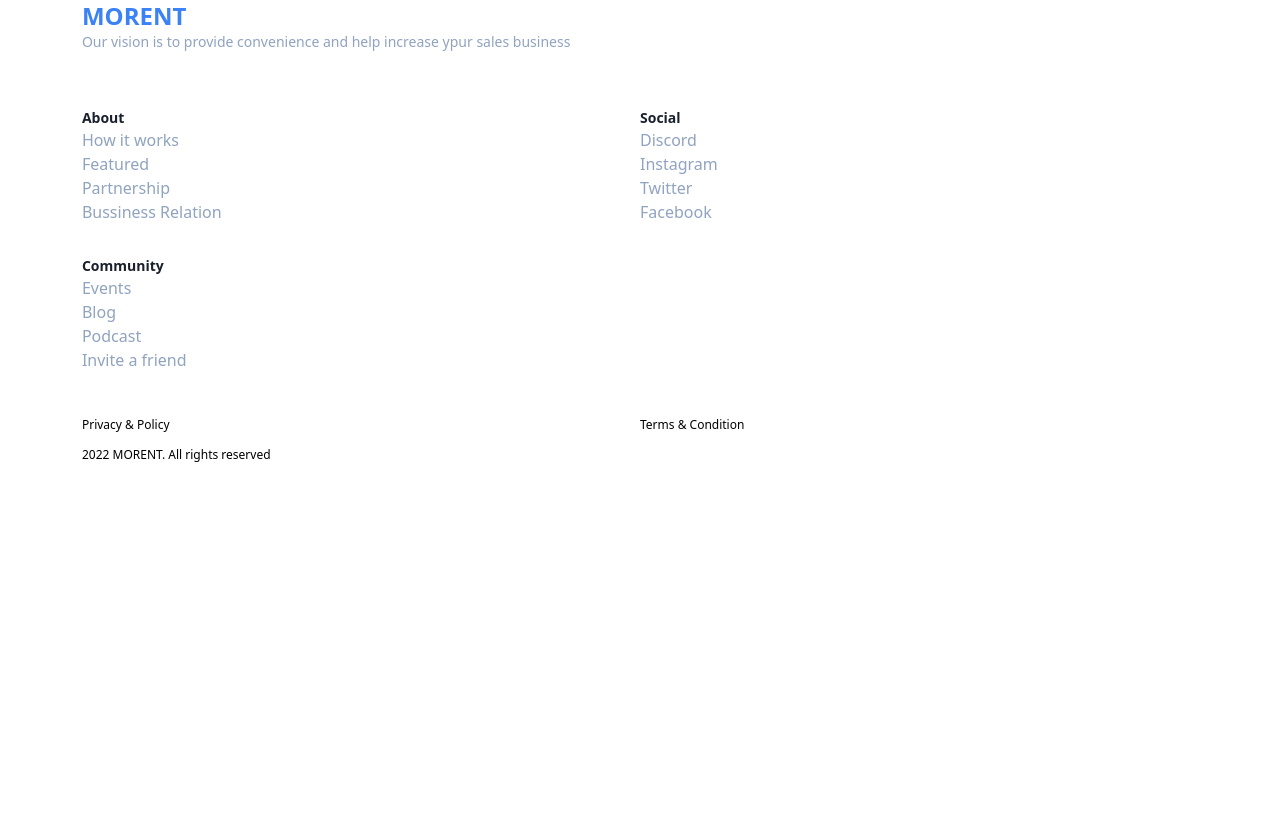
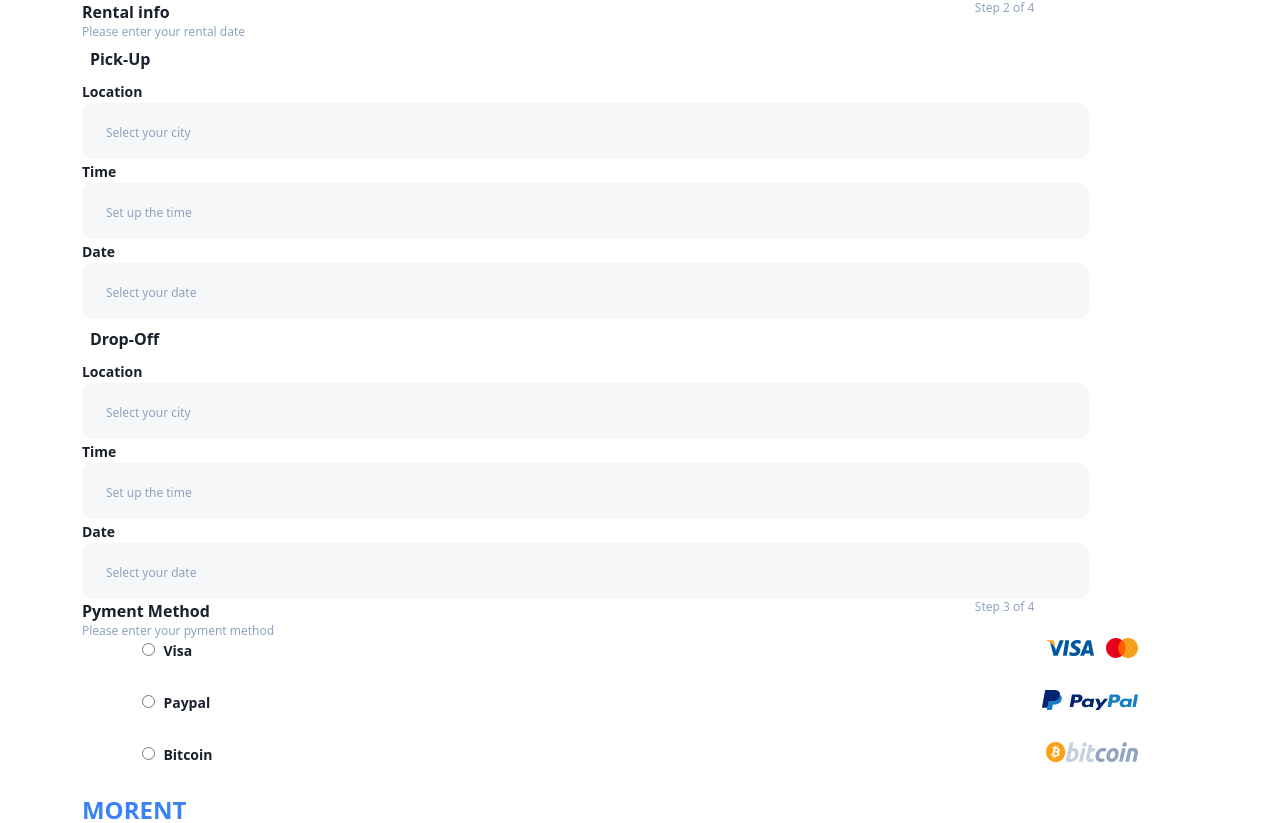
Before and after one commit to PrRonald/Rent-Car, a React (Create React App) app: page /paymentCarRent/1 in a window 1280 px wide. Shown: the part 857-1680 px from the top of the page. Before the commit the page ends 1401 px from the top, so only its background shows below. Built offline with nearby package versions, Linux system fonts and the light colour scheme.

Commit message:
a new branch was created, handling a error. billingInfo was deleted and the every each inputs are created with array objects

```diff
--- a/src/component/BillingInfo.jsx
+++ b/src/component/ContentInf.jsx
@@ -1,36 +1,27 @@
-import { InputText } from "./InputText";
 
-export const BillingInfo = () => {
-
-    const inputs = [
-        { labelfor: "name", label: "Name", inputText: "Your name" },
-        { labelfor: "address", label: "Address", inputText: "Address" },
-        { labelfor: "phone", label: "Phone Number", inputText: "Phone number" },
-        { labelfor: "Towncity", label: "Town/City", inputText: "Town or city" },
-    ]
-
+export const ContentInf = ({children, title, description, steps}) => {
     return (
         <section>
             <div className="grid grid-cols-[80%_20%] grid-rows-[100%] justify-start " >
                 <div>
                     <h1
                         className="font-bold font-sans text-[16px] leading-[24px] text-[#1A202C]" >
-                        Billing info
+                        {title}
                     </h1>
                     <h2
                         className="font-medium font-sans text-[12px] leading-[15.12px] text-[#90A3BF]" >
-                        Please enter your billing info
+                        {description}
                     </h2>
                 </div>
                 <div >
                     <h2
                         className="font-medium font-sans text-[12px] leading-[15.12px] text-[#90A3BF]" >
-                        Step 1 of 4
+                        {steps}
                     </h2>
                 </div>
             </div>
             <div className="inputs" >
-                <InputText inputInfo={inputs} />
+                {children}
             </div>
         </section>
     );
--- a/src/component/InputText.jsx
+++ b/src/component/InputText.jsx
@@ -1,9 +1,9 @@
-export const InputText = ({ inputInfo }) => {
+export const InputText = ({ inputInfo, styles}) => {
     return (
-        <section>
+        <section className={`size-[auto] ${styles} `} >
             {
                 inputInfo.map(input => (
-                    <div className="w-[90.2%]  " >
+                    <div className="w-[90.2%]  " key={input.label} >
                         <label
                             className="font-semibold font-sans text-[14px] leading-[21px] text-[#1A202C]"
                             htmlFor={input.labelfor}>
@@ -11,17 +11,14 @@ export const InputText = ({ inputInfo }) => {
                         </label>
                         <input
                             className="placeholder:font-medium placeholder:font-sans placeholder:text-[12px]
-                            placeholder:leading-[15.12px] placeholder:text-[#90A3BF] placeholder:pl-[24px]
+                            placeholder:leading-[15.12px] placeholder:text-[#90A3BF] pl-[24px] outline-none
                             h-[56px] w-full rounded-[10px] bg-[#F6F7F9] "
-                            type="text"
+                            type={input.type}
                             name={input.inputText}
                             id={input.labelfor}
                             placeholder={input.inputText}
                         />
-
                     </div>
-
-
                 ))
             }
         </section>
--- /dev/null
+++ b/src/component/PymentMethod.jsx
@@ -0,0 +1,83 @@
+import React, { useState } from 'react';
+import { InputText } from './InputText';
+
+
+const Visa = [
+    { labelfor: "carname", label: "Car Name", inputText: "Car Name", type: "text" },
+    { labelfor: "carholder", label: "Car Holder", inputText: "Car Holder", type: "text" },
+    { labelfor: "expirationdate", label: "Expiration Date", inputText: "DD/MMYY", type: "text" },
+    { labelfor: "cvc", label: "CVC", inputText: "CVC", type: "text" },
+]
+
+
+export const PymentMethod = () => {
+
+    const options = [
+        { value: '1', label: 'Visa', component: <Tag1 />, img: "../svg/Visa.svg" },
+        { value: '2', label: 'Paypal', component: <Tag2 />, img: "../svg/PayPal.svg" },
+        { value: '3', label: 'Bitcoin', component: <Tag3 />, img: "../svg/Bitcoin.svg" },
+    ];
+
+    const [selectedValue, setSelectedValue] = useState(<Tag1 />);
+
+    const handleChange = (event) => {
+        setSelectedValue(event.target.value);
+    };
+
+    return (
+        <div className='w-full h-full bg-white ' >
+            {options.map((option, index) => (
+                <div
+                    className='size-full grid grid-rows-[auto-auto] grid-cols-1 justify-center'
+                    key={index}  >
+                    <div className='w-full h-[52px] pl-[5.42%] pr-[5.42%] rounded-[10px] br-[#F6F7F9]
+                                    grid grid-cols-[50%_50%] justify-center border-black '  >
+                        <div className='size-full' >
+
+                            <input
+                                type="radio"
+                                id={option.value}
+                                name="conditional-input" // Use a specific name for grouping
+                                value={option.value}
+                                checked={selectedValue === option.value}
+                                onChange={handleChange}
+                                aria-label={option.label} // Provide ARIA label for screen readers
+                                className='border-[#90A3BF] '
+                            />
+                            <label
+                                htmlFor={option.value}
+                                className="font-semibold font-snas text-[14px] leading-[21px]
+                        text-[#1A202C] pl-[8px]" >
+                                {option.label}
+                            </label>
+
+
+                        </div>
+                        <img className="justify-self-end" src={option.img} alt={option.img} />
+
+                    </div>
+                    <div className={(selectedValue === option.value) ? " w-[100%]:" : "hidden"}>
+                        {option.component}
+                    </div>
+                </div>
+            ))}
+        </div>
+    );
+};
+
+const Tag1 = () => {
+    return (
+        <InputText inputInfo={Visa} styles={"flex flex-col items-center"} />
+    );
+}
+
+const Tag2 = () => {
+    return (
+        <p>Item:2</p>
+    );
+}
+const Tag3 = () => {
+    return (
+        <p>Item:3</p>
+    );
+}
--- a/src/root/PaymentCarRent.jsx
+++ b/src/root/PaymentCarRent.jsx
@@ -6,9 +6,9 @@ import { MorentName } from "../component/MorentName";
 import { FaRegUserCircle } from "react-icons/fa";
 import { TableBill } from "../component/TableBill";
 import { BillDatail } from "../component/BillDatail";
-import { BillingInfo } from "../component/BillingInfo";
-
-
+import { InputText } from "../component/InputText";
+import { ContentInf } from "../component/ContentInf";
+import { PymentMethod } from "../component/PymentMethod";
 
 
 export const PaymentCarRent = () => {
@@ -16,11 +16,23 @@ export const PaymentCarRent = () => {
     const { carId } = useParams()
     const obj = getCarById(Number(carId), cars)
 
+    const InputsBill = [
+        { labelfor: "name", label: "Name", inputText: "Your name", type: "text" },
+        { labelfor: "address", label: "Address", inputText: "Address", type: "text" },
+        { labelfor: "phone", label: "Phone Number", inputText: "Phone number", type: "text" },
+        { labelfor: "Towncity", label: "Town/City", inputText: "Town or city", type: "text" },
+    ]
+
+    const inputsRental = [
+        { labelfor: "location", label: "Location", inputText: "Select your city", type: "text" },
+        { labelfor: "time", label: "Time", inputText: "Set up the time", type: "select" },
+        { labelfor: "date", label: "Date", inputText: "Select your date", type: "select" },
+    ]
+
     return (
         <section>
             <div className="h-auto w-full grid grid-rows-[auto_auto_auto]
             grid-cols-[87.2%] justify-center " >
-
                 {/* Header */}
                 <div className=" grid grid-cols-2 w-full h-[74px] align-middle">
                     <div className="self-center size-[24px]"  >
@@ -28,32 +40,74 @@ export const PaymentCarRent = () => {
                     </div>
                     <FaRegUserCircle className="self-center justify-self-end size-[28px]" />
                 </div>
-
                 {/* Body */}
-                <div  >
+                <div className=" grid grid-cols-[100%] grid-rows-[auto_auto_auto]  ">
                     {/* Summary */}
                     <div className="h-[424px] grid grid-cols-[100%] grid-rows-[auto_auto]  ">
                         <div  >
                             <BillDatail img={`.${obj.img}`} name={obj.name} />
                         </div>
-
                         <div className="pt-[36px]" >
                             <TableBill price={obj.price} />
                         </div>
                     </div>
+                    <div>
+                        <ContentInf
+                            title={"Billing info"}
+                            description={"Please enter your billing info"}
+                            steps={"Step 1 of 4"}
+                        >
+                            <InputText inputInfo={InputsBill} />
+                        </ContentInf>
+                    </div>
+                    <div>
+                        <ContentInf
+                            title={"Rental info"}
+                            description={"Please enter your rental date"}
+                            steps={"Step 2 of 4"}
+                        >
+                            <div>
+                                <div>
+                                    <div className="p-2" >
+                                        <h1
+                                            className="text-[16px] font-semibold text-[#1A202C]  "
+                                        >
+                                            Pick-Up
+                                        </h1>
+                                    </div>
+                                    <InputText inputInfo={inputsRental} />
+                                </div>
+                                <div>
+                                    <div className="p-2" >
+                                        <h1
+                                            className="text-[16px] font-semibold text-[#1A202C]  "
+                                        >
+                                            Drop-Off
+                                        </h1>
+                                    </div>
+                                    <InputText inputInfo={inputsRental} />
+                                </div>
 
+                            </div>
+                        </ContentInf>
+                    </div>
                     <div>
-                        <BillingInfo />
+                        <ContentInf
+                            title={"Pyment Method"}
+                            description={"Please enter your pyment method"}
+                            steps={"Step 3 of 4"}
+                        >
+                            <div>
+                                <PymentMethod />
+                            </div>
+                        </ContentInf>
                     </div>
                 </div>
-
             </div>
             {/* Footer */}
             <div>
                 <Footer />
             </div>
-
-
         </section>
 
     );
```
Also changed, not shown: src/component/PickDropInfo.jsx (+37 -9 lines).
